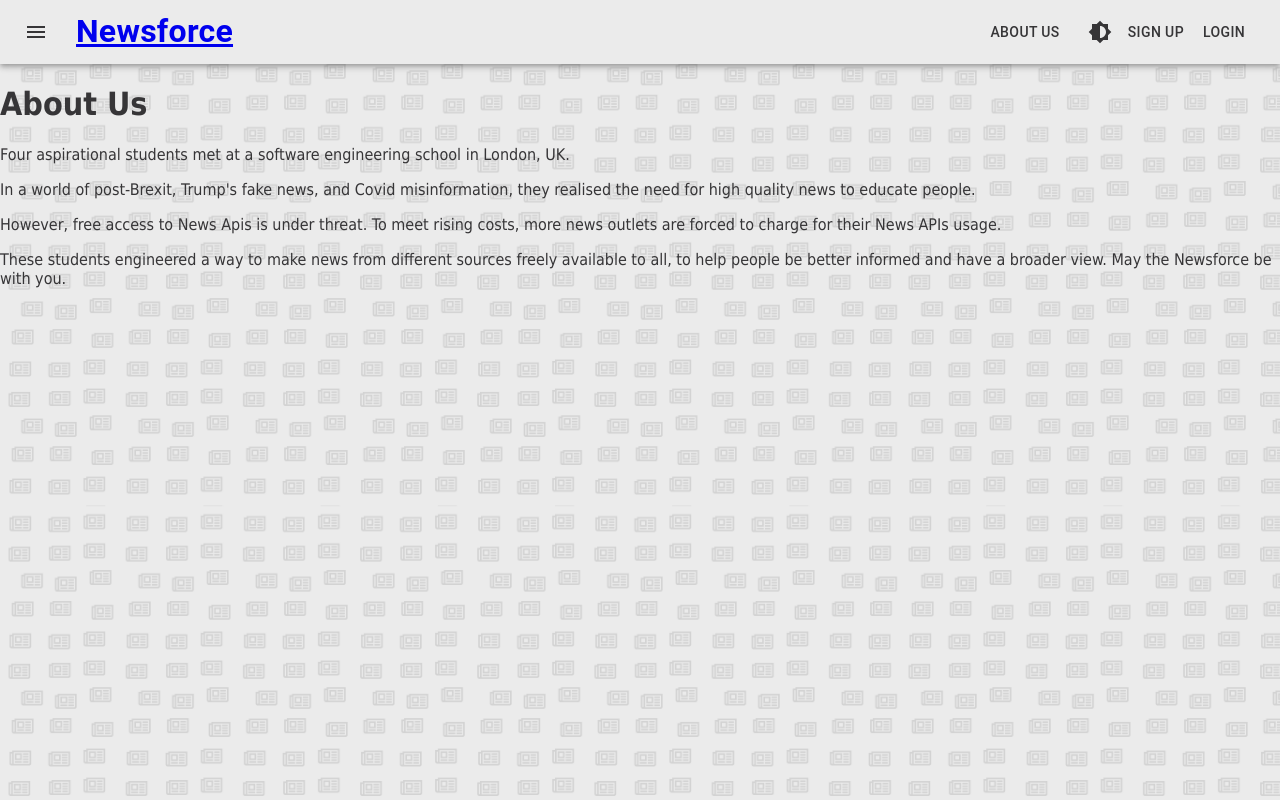
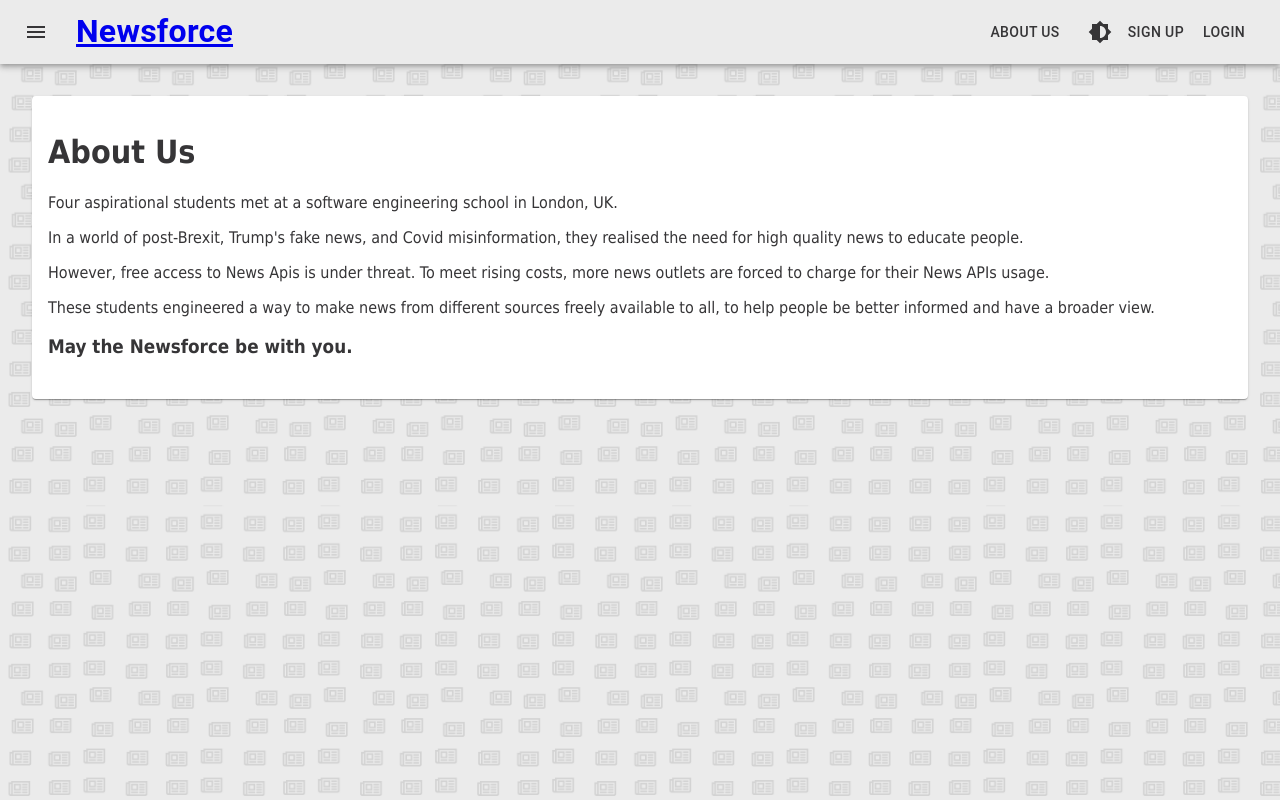
Before and after one commit to hamstercat007/newsforce-api-rails-lisa, a React (Create React App) app: page /about in a window 1280 px wide. Built offline with nearby package versions, Linux system fonts and the light colour scheme.

Commit message:
Added card - first step

```diff
--- a/src/components/AboutUs.js
+++ b/src/components/AboutUs.js
@@ -1,22 +1,34 @@
 import React from "react";
+import Card from "@mui/material/Card";
+import CardContent from "@mui/material/CardContent";
 
 const AboutUs = () => {
   return (
-    <div>
-      <h1>About Us</h1>
-      <p>
-        Four aspirational students met at a software engineering school in
-        London, UK. </p>
-        <p>In a world of post-Brexit, Trump's fake news, and Covid
-        misinformation, they realised the need for high quality news to educate
-        people. </p>
-        <p>However, free access to News Apis is under threat. To meet
-        rising costs, more news outlets are forced to charge for their News APIs
-        usage. </p><p>These students engineered a way to make news from different
-        sources freely available to all, to help people be better informed and
-        have a broader view. May the Newsforce be with you.
-      </p>
-    </div>
+    <Card sx={{ minWidth: 400 }} style={{ margin: "2em" }}>
+      <CardContent>
+        <h1>About Us</h1>
+        <p>
+          Four aspirational students met at a software engineering school in
+          London, UK.{" "}
+        </p>
+        <p>
+          In a world of post-Brexit, Trump's fake news, and Covid
+          misinformation, they realised the need for high quality news to
+          educate people.{" "}
+        </p>
+        <p>
+          However, free access to News Apis is under threat. To meet rising
+          costs, more news outlets are forced to charge for their News APIs
+          usage.{" "}
+        </p>
+        <p>
+          These students engineered a way to make news from different sources
+          freely available to all, to help people be better informed and have a
+          broader view.{" "}
+        </p>
+        <h3> May the Newsforce be with you.</h3>
+      </CardContent>
+    </Card>
   );
 };
 
--- a/src/components/Navigation.js
+++ b/src/components/Navigation.js
@@ -29,7 +29,9 @@
             <MenuIcon />
           </IconButton>
           <Typography variant="h6" component="div" sx={{ flexGrow: 1 }}>
-            <Link to="/">Newsforce</Link>
+            <Link underline="none" to="/">
+              Newsforce
+            </Link>
           </Typography>
           <Button color="inherit" onClick={handleAboutClick}>
             About Us
```
